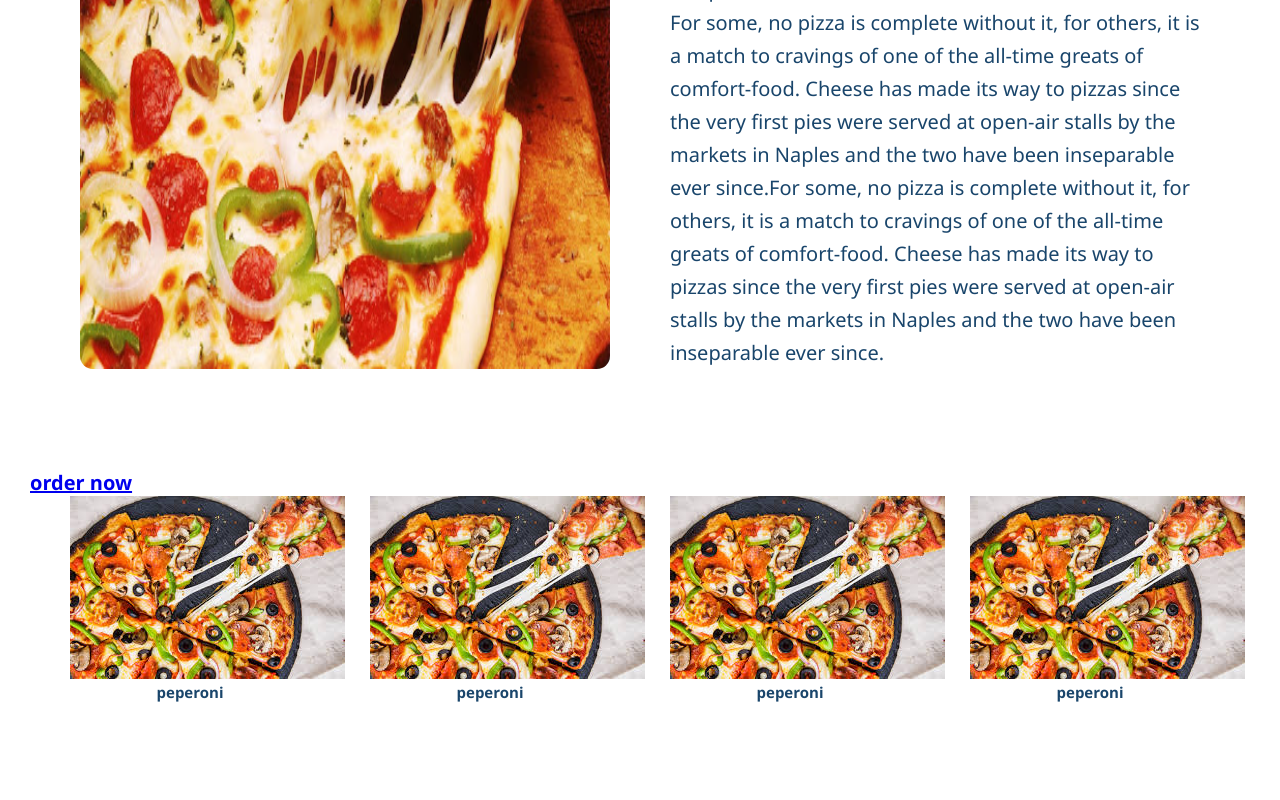
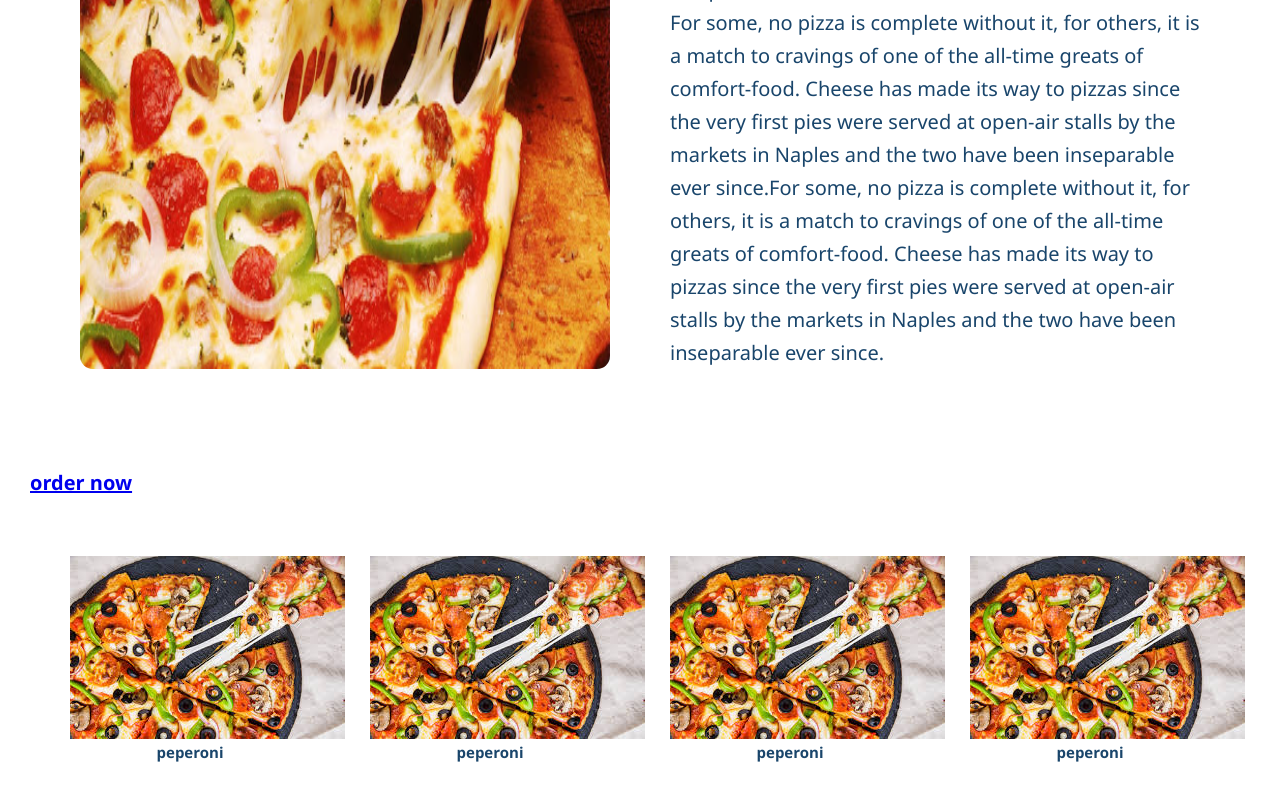
Before and after one commit to Qolizade/Pizza-website-trainig-with-Sass, a website: page index.html in a window 1280 px wide. Shown: the part 528-1328 px from the top of the page. Drawn offline with Linux system fonts and the light colour scheme.

Commit message:
edit typography

```diff
--- a/sass/base/_typography.scss
+++ b/sass/base/_typography.scss
@@ -20,8 +20,9 @@
   }
 }
 
-.heading__section{
+.heading__section {
   text-align: left;
   color: black;
   font-size: 2rem;
+  padding-bottom: 6rem;
 }
```
Also changed, not shown: css/style.css.
